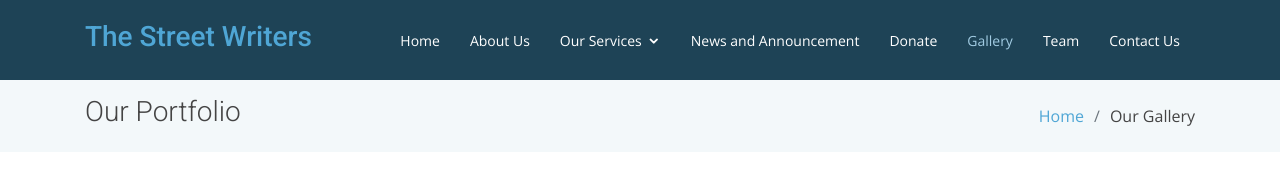
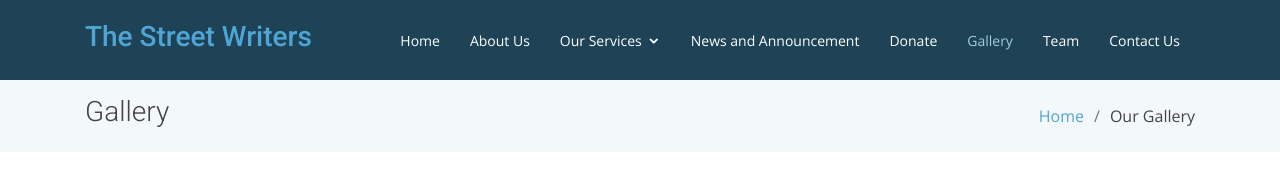
Before and after one commit to streetwritters/streetwritters.github.io, a plain HTML site: page portfolio.html in a window 1280 px wide. Shown: the top 185 px of the page. Drawn offline with nearby package versions, Linux system fonts and the light colour scheme.

Commit message:
Update portofolio

```diff
--- a/portfolio.html
+++ b/portfolio.html
@@ -89,7 +89,7 @@
       <div class="container">
 
         <div class="d-flex justify-content-between align-items-center">
-          <h2>Our Portfolio</h2>
+          <h2>Gallery</h2>
           <ol>
             <li><a href="index.html">Home</a></li>
             <li>Our Gallery</li>
```
